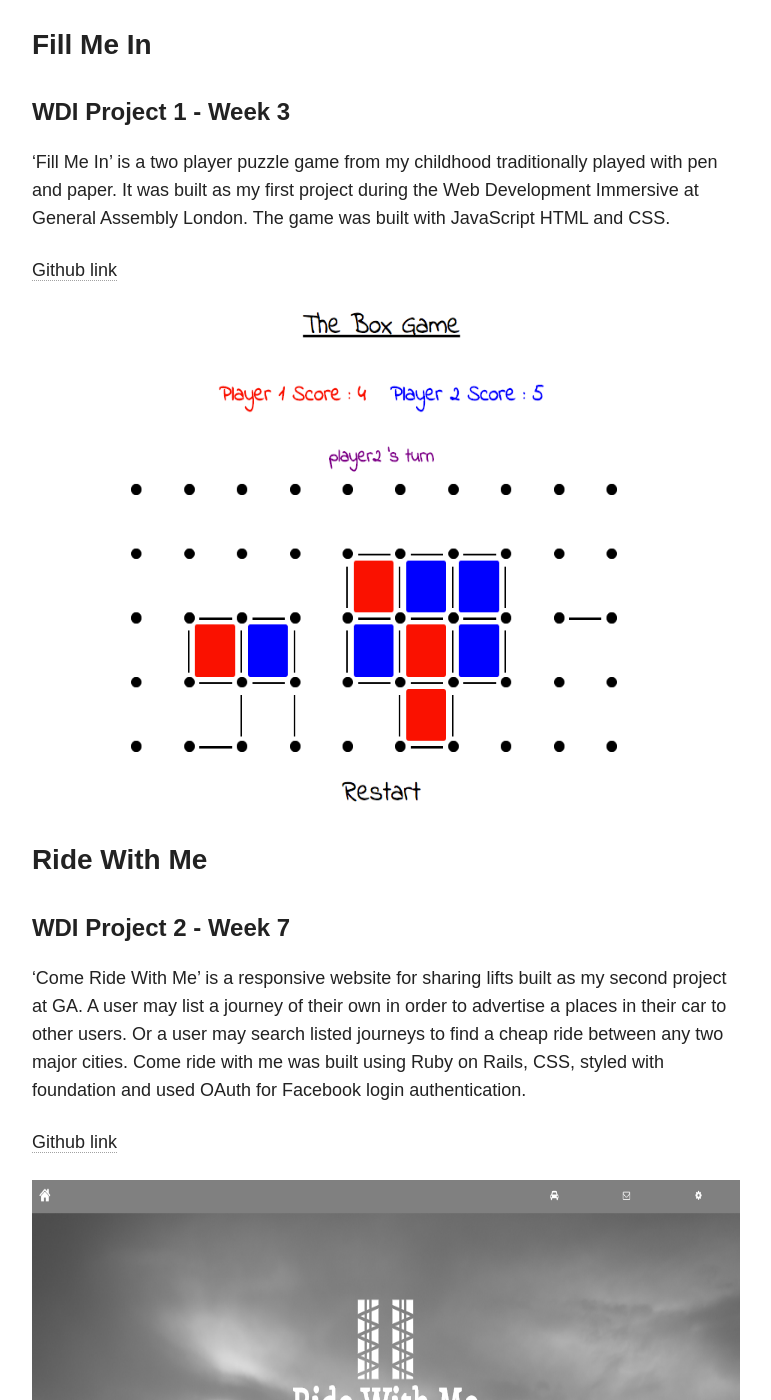
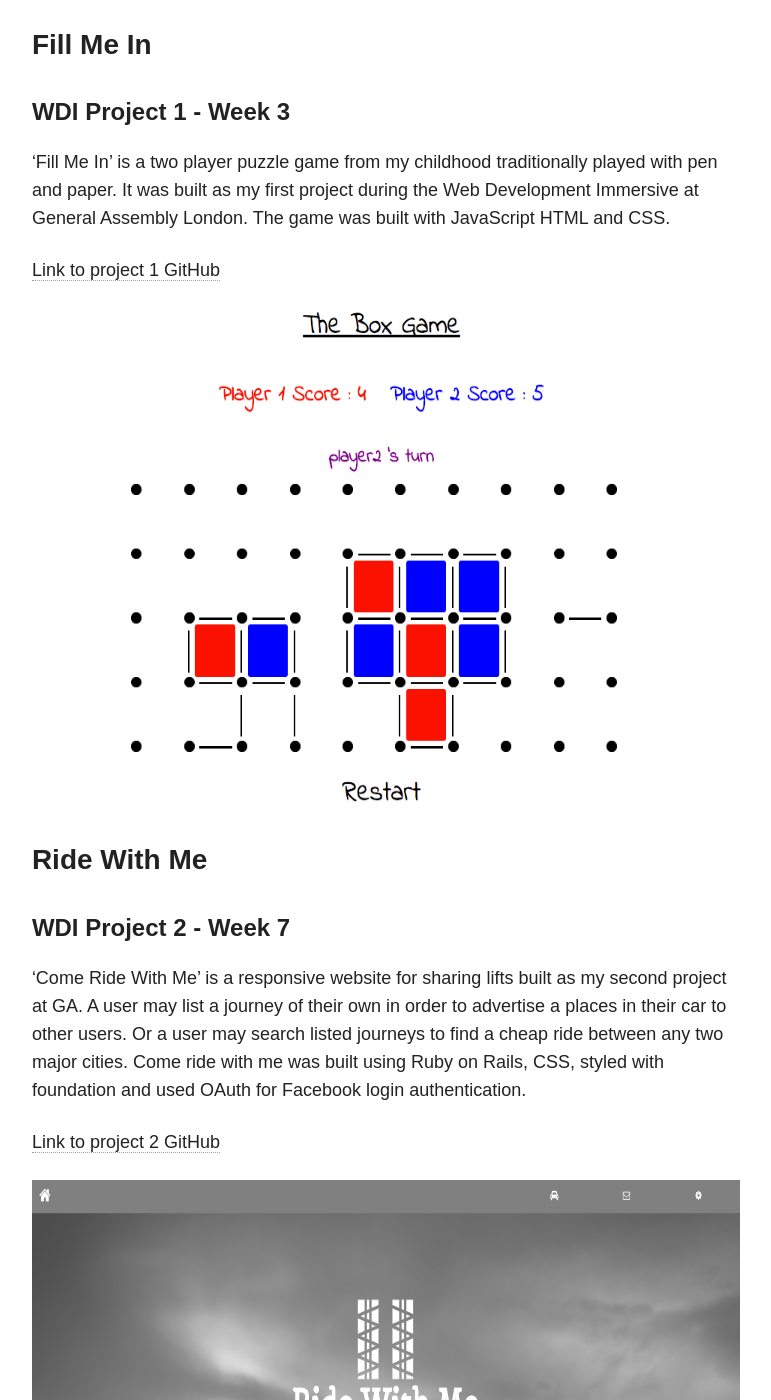
Before and after one commit to AlistairHopkins92/AlistairHopkins92.github.io, a Jekyll site: the page built from about/index.md, in a window 1280 px wide and 1400 px high, scrolled down 591 px. Shown: the whole window, without its empty margins (254-1025 px from the left). Built offline with Jekyll 4.4.1, drawn with Linux system fonts in a browser that asks for light colours; nearby versions of some CDN libraries; some of the changed text lies outside the part shown.

Commit message:
linked up git hub links to projects page

```diff
--- a/about/index.md
+++ b/about/index.md
@@ -14,7 +14,7 @@
 
 ‘Fill Me In’ is a two player puzzle game from my childhood traditionally played with pen and paper. It was built as my first project during the Web Development Immersive at General Assembly London. The game was built with JavaScript HTML and CSS.
 
-[Github link](https://www.google.com)
+[Link to project 1 GitHub](https://github.com/AlistairHopkins92/wdi-project-1)
 
 ![GitHub Logo](/images/fillmein.png){: .projectimage}
 
@@ -28,7 +28,7 @@
 
 ‘Come Ride With Me’ is a responsive website for sharing lifts built as my second project at GA. A user may list a journey of their own in order to advertise a places in their car to other users. Or a user may search listed journeys to find a cheap ride between any two major cities. Come ride with me was built using Ruby on Rails, CSS, styled with foundation and used OAuth for Facebook login authentication.
 
-[Github link](https://www.google.com)
+[Link to project 2 GitHub](https://github.com/AlistairHopkins92/wdi-project-2)
 
 ![GitHub Logo](/images/ridewithme.png){: .projectimage}
 
@@ -43,7 +43,7 @@
 
 '7 Days of Sun' is a last minute travel and weather-report JavaScript Single Page Application which shows only sunny locations in the coming 7 days. This project was built as the first group project as a team of three. The project was built with Ruby on Rails and included JavaScript, jQuery and Underscore.JS. The project made use of two APIs firstly the Google Maps API to plot the search results on a world map, and the forecast.io API to retrieve up to date weather conditions.
 
-[Github link](https://www.google.com)
+[Link to project 3 GitHub](https://github.com/matmenzl/wdi-project-3)
 
 
 ![GitHub Logo](/images/7days.png){: .projectimage}
@@ -58,7 +58,7 @@
 
 ‘Down To Go’ is an online dating app that provides users with a location based matching service as well as an instant messaging service. This was the fourth and final project at GA. The location service used the Google Maps Api and the live chat was built using Socket.io.
 
-[Github link](https://www.google.com)
+[Link to project 4 GitHub](https://github.com/AlistairHopkins92/wdi-project-4)
 
 ![GitHub Logo](/images/downtogo.png){: .projectimage}
 
```
